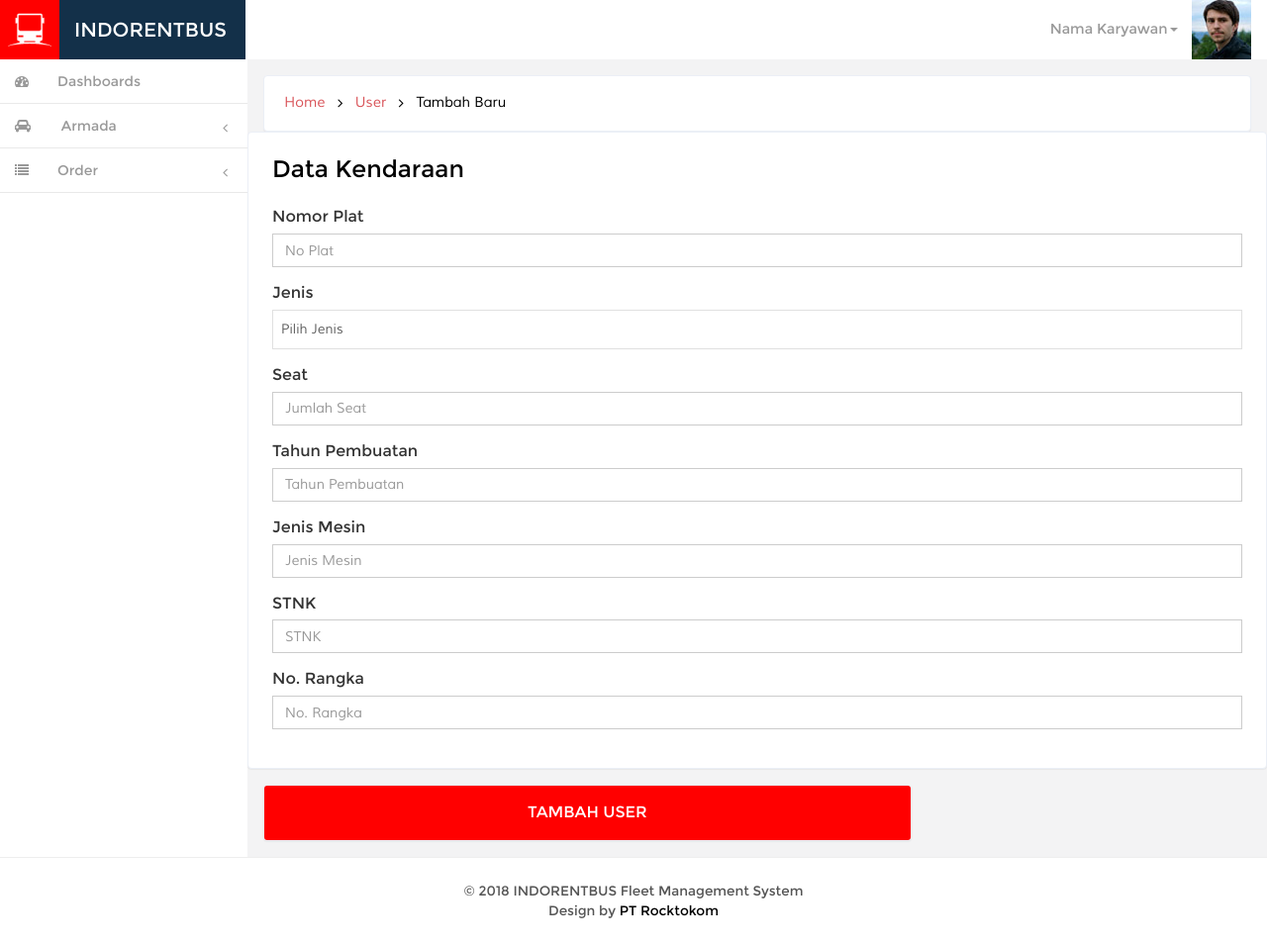
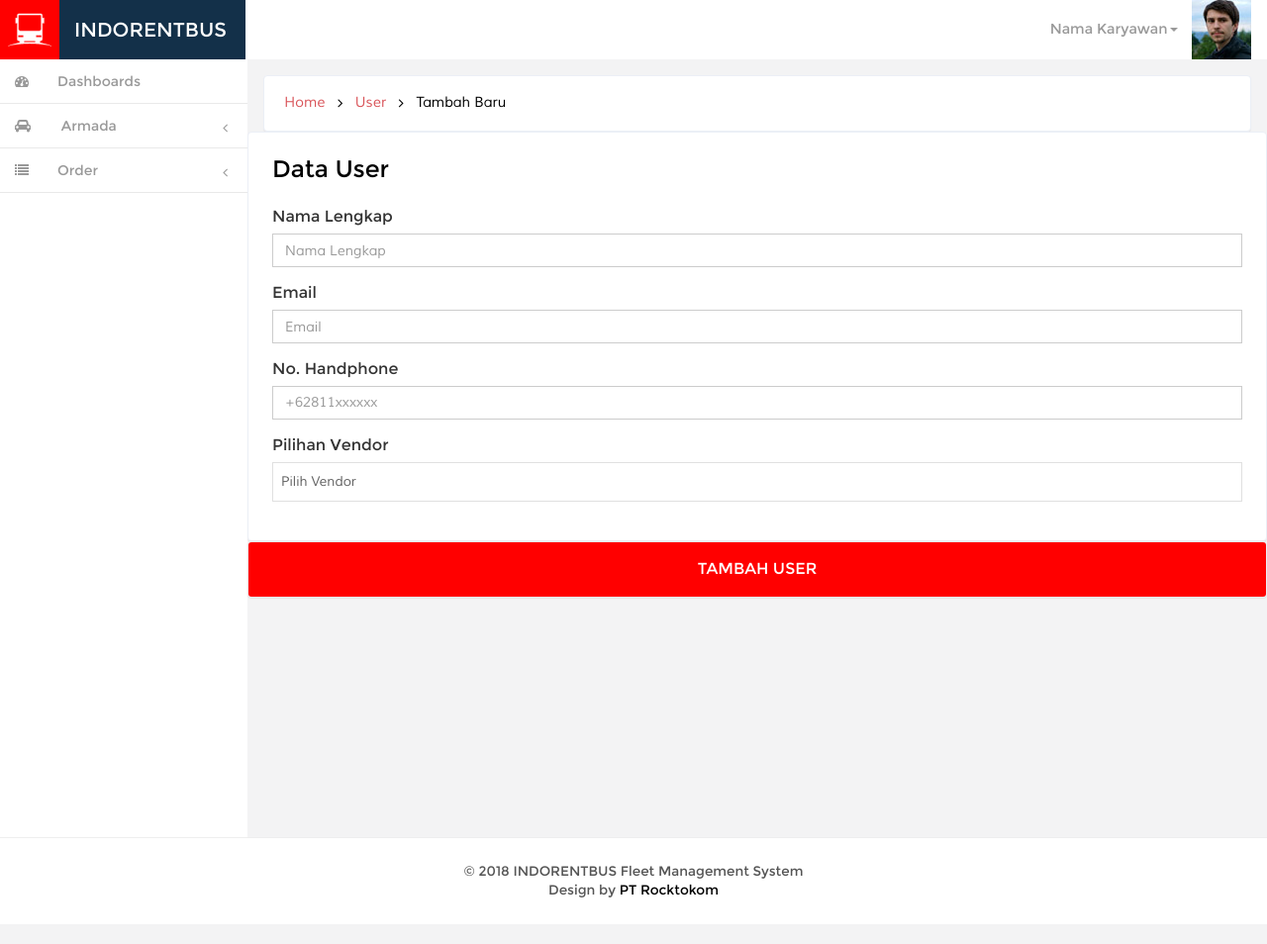
Before and after one commit to kemtol/indorentbus, a Jekyll site: the page built from laman/tambah-user.html, in a window 1280 px wide. Shown: the whole page at 99% size. Built offline with Jekyll 4.4.1, drawn with Linux system fonts in a browser that asks for light colours; nearby versions of some CDN libraries; Markdown is read by kramdown in place of the engine named in the settings; comment, search, counter and statistics services are not loaded.

Commit message:
user.js
Signed-off-by: Errol Lenovo G40 <errol.widhavian@rocktokom.co>

```diff
--- a/laman/tambah-user.html
+++ b/laman/tambah-user.html
@@ -18,51 +18,36 @@ permalink: /user/tambah/
 <form action="" id="newFleet" method="post">
 	<div class="col-xs-12grid-form">
 		<div class="grid-form1">
-			<h3 id="forms-example" class="">Data Kendaraan</h3>
+			<h3 id="forms-example" class="">Data User</h3>
 			<div class="form-group">
-				<label for="fleet_no">Nomor Plat</label>
-				<input type="text" class="form-control required" id="fleet_no" placeholder="No Plat" name="fleet_no">
+				<label for="user_name">Nama Lengkap</label>
+				<input type="text" class="form-control required" id="user_name" placeholder="Nama Lengkap" name="user_name">
 				<span class="glyphicon glyphicon-remove form-control-feedback hidden" aria-hidden="true"></span>
 			</div>
 			<div class="form-group">
-				<label for="fleet_type">Jenis</label>
-				<select name="fleet_type" id="fleet_type" class="form-control1 required">
-					<option value="">Pilih Jenis</option>
-				</select>
+				<label for="user_email">Email</label>
+				<input type="email" class="form-control required" id="user_email" placeholder="Email" name="user_email">
 				<span class="glyphicon glyphicon-remove form-control-feedback hidden" aria-hidden="true"></span>
 			</div>
 			<div class="form-group">
-				<label for="fleet_seat">Seat</label>
-				<input type="text" class="form-control required" id="fleet_seat" placeholder="Jumlah Seat" name="fleet_seat">
+				<label for="user_phone">No. Handphone</label>
+				<input type="text" class="form-control required" id="user_phone" placeholder="+62811xxxxxx" name="user_phone">
 				<span class="glyphicon glyphicon-remove form-control-feedback hidden" aria-hidden="true"></span>
 			</div>
 			<div class="form-group">
-				<label for="fleet_year">Tahun Pembuatan</label>
-				<input type="text" class="form-control required" id="fleet_year" placeholder="Tahun Pembuatan" name="fleet_year">
-				<span class="glyphicon glyphicon-remove form-control-feedback hidden" aria-hidden="true"></span>
-			</div>
-			<div class="form-group">
-				<label for="fleet_engine">Jenis Mesin</label>
-				<input type="text" class="form-control required" id="fleet_engine" placeholder="Jenis Mesin" name="fleet_engine">
-				<span class="glyphicon glyphicon-remove form-control-feedback hidden" aria-hidden="true"></span>
-			</div>
-			<div class="form-group">
-				<label for="fleet_stnk">STNK</label>
-				<input type="text" class="form-control required" id="fleet_stnk" placeholder="STNK" name="fleet_stnk">
-				<span class="glyphicon glyphicon-remove form-control-feedback hidden" aria-hidden="true"></span>
-			</div>
-			<div class="form-group">
-				<label for="fleet_no_rangka">No. Rangka</label>
-				<input type="text" class="form-control required" id="fleet_no_rangka" placeholder="No. Rangka" name="fleet_no_rangka">
+				<label for="user_vendor">Pilihan Vendor</label>
+				<select name="user_vendor" id="user_vendor" class="form-control1 required">
+					<option value="">Pilih Vendor</option>
+				</select>
 				<span class="glyphicon glyphicon-remove form-control-feedback hidden" aria-hidden="true"></span>
 			</div>
 		</div>
 	</div>
-	<div class="col-xs-12 col-lg-8 grid-form">
+	<div class="col-xs-12grid-form">
 		<div class="col-xs-12 content-top-1 quick-btn">
 			<input id="saveForm" name="saveForm" type="submit" value="TAMBAH USER">
 		</div>
 	</div>
 	<div class="clearfix"></div>
 </form>
-<script src="{{site.url}}/js/armada.js"></script>
+<script src="{{site.url}}/js/user.js"></script>
```
